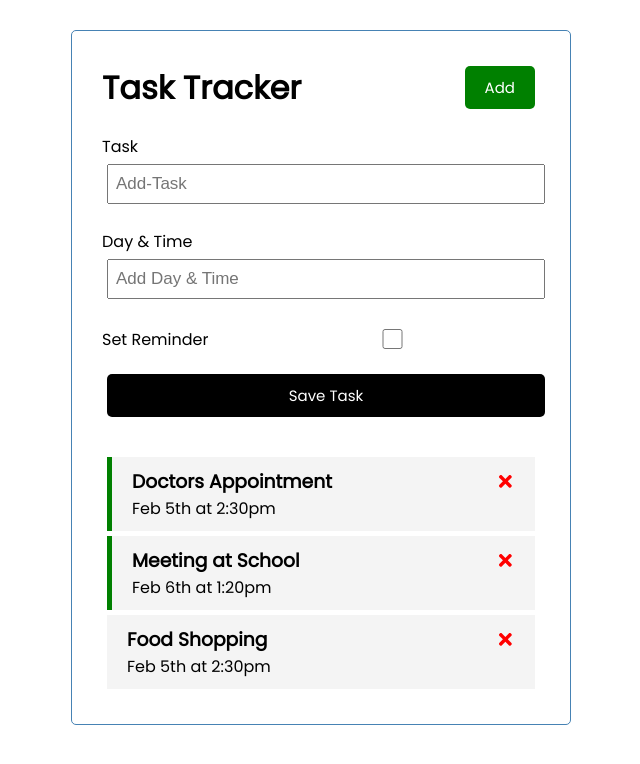
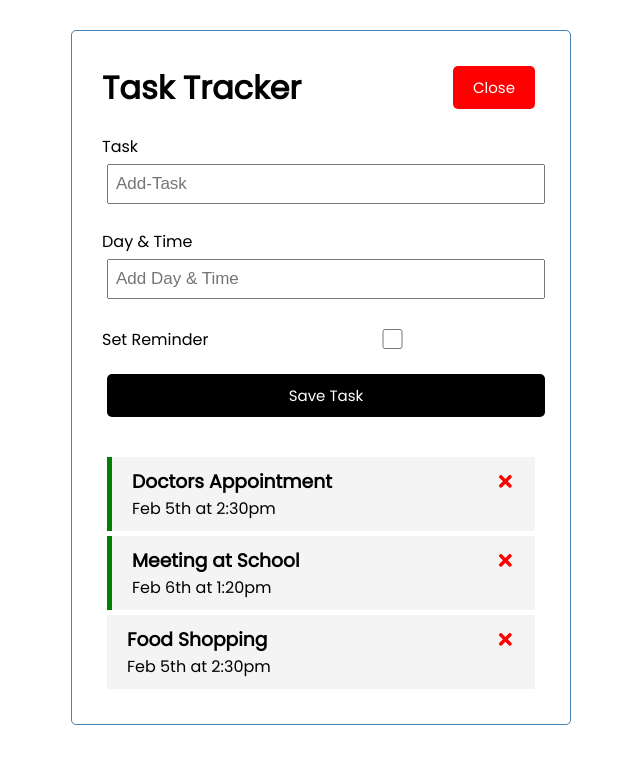
Before and after one commit to spencerlazzar/React-Task-Tracker, a React (Create React App) app: page / in a window 1280 px wide. Shown: the top 764 px of the page, without its empty margins (319-959 px from the left). Built offline with nearby package versions, Linux system fonts and the light colour scheme.

Commit message:
Most of frontend complete

```diff
--- a/src/App.js
+++ b/src/App.js
@@ -5,6 +5,7 @@
 
 const App = () => {
 
+  const [showAddTask, setShowAddTask] = useState(true)
   const [tasks, setTasks] = useState([
     {
       id: 1,
@@ -46,8 +47,8 @@
 
   return (
     <div className="container">
-      <Header />
-      <AddTask onAdd={addTask} />
+      <Header onAdd={() => setShowAddTask(!showAddTask)} showAdd={showAddTask} />
+      {showAddTask && <AddTask onAdd={addTask} />}
       {tasks.length > 0 ? <Tasks tasks={tasks} onDelete={deleteTask} onToggle={toggleReminder} /> : 'No Tasks To Show'}
     </div>
   );
--- a/src/components/Header.js
+++ b/src/components/Header.js
@@ -1,11 +1,14 @@
 import Button from './Button'
 
 
-const Header = ({title}) => {
+const Header = ({title, onAdd, showAdd }) => {
   return (
     <header className='header'>
       <h1>{title}</h1>
-      <Button color='green' text='Add' />
+      <Button
+      color={showAdd ? 'red' : 'green'}
+      text={showAdd ? 'Close' : 'Add'}
+      onClick={onAdd} />
     </header>
   )
 }
```
Also changed, not shown: 1 other file (tests, documents, lock files or other folders).
